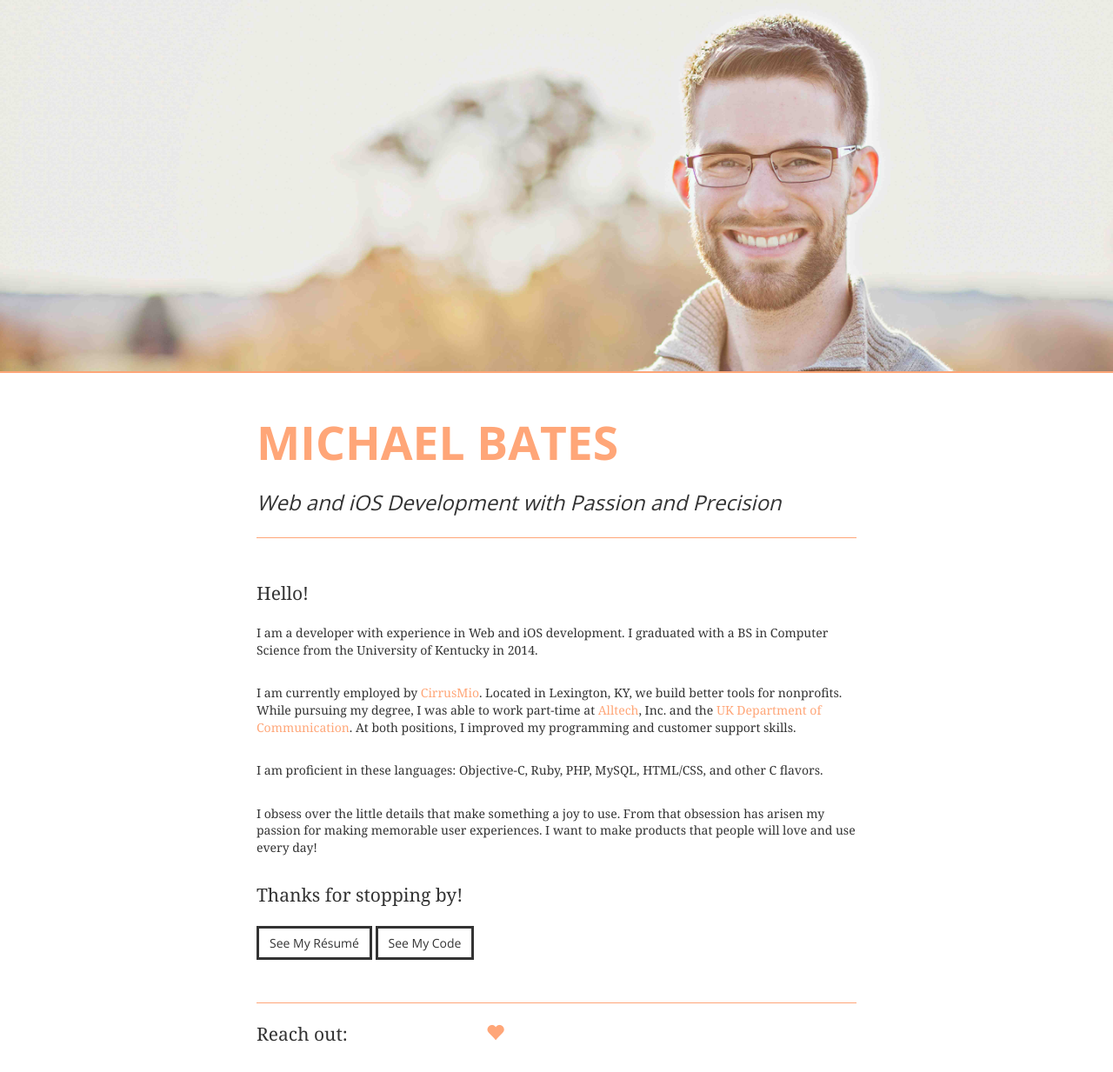
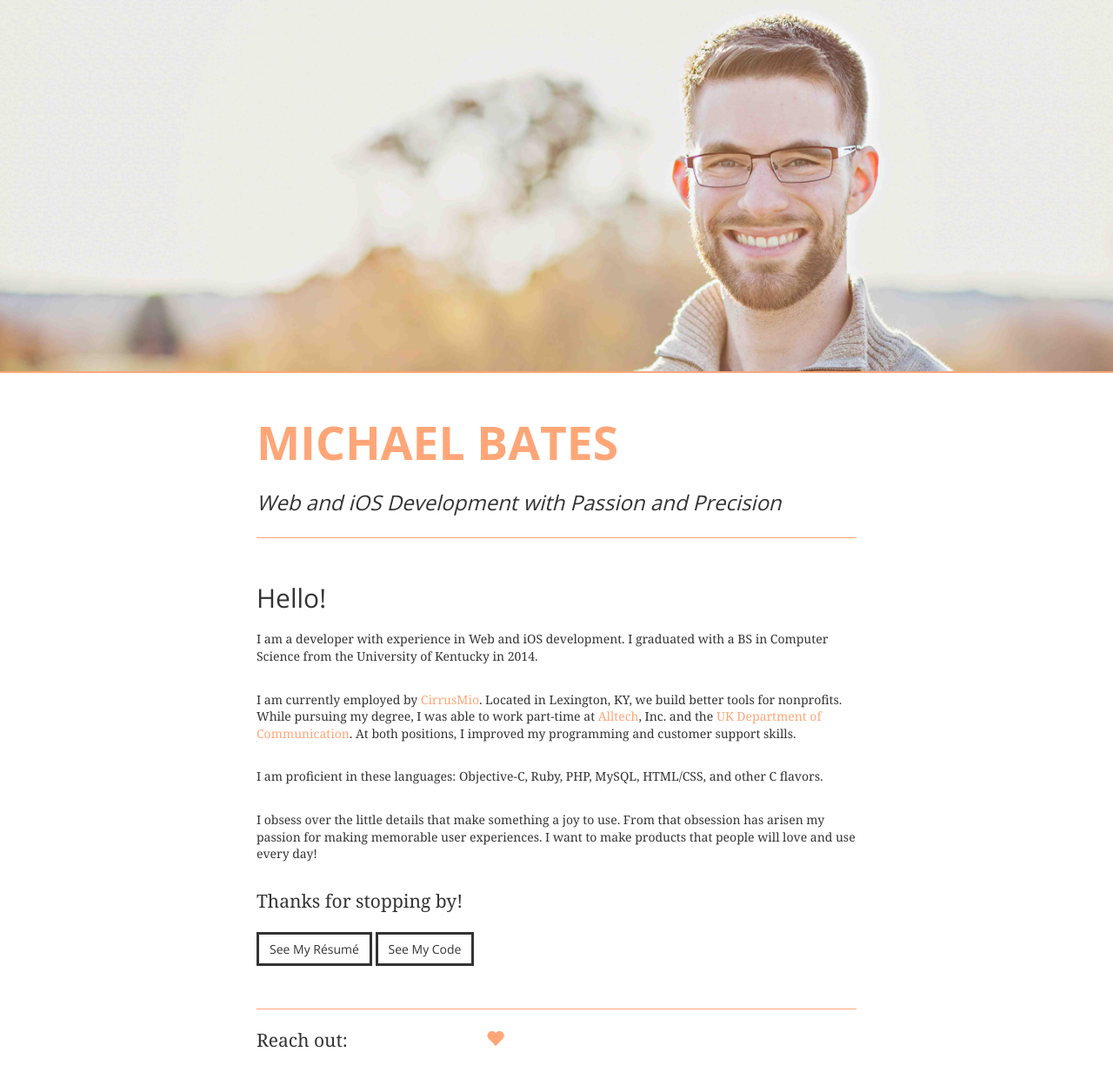
Before and after one commit to mklbtz/mklbtz.github.io, a Jekyll site: the page built from index.html, in a window 1280 px wide. Shown: the whole page at 87% size. Built offline with Jekyll 4.4.1, drawn with Linux system fonts in a browser that asks for light colours; nearby versions of some CDN libraries; some web fonts are replaced; Markdown is read by kramdown in place of the engine named in the settings.

Commit message:
improved spacing between site header and page headers

```diff
--- a/css/custom.css
+++ b/css/custom.css
@@ -13,10 +13,6 @@
 
 #footer {
   margin-top: 2em;
-}
-
-#site-header {
-  margin-bottom: 2em;
 }
 
 /* zocial */
--- a/index.html
+++ b/index.html
@@ -3,7 +3,7 @@ layout: default
 ---
 <img src="http://api.stathat.com/c?ukey=Mzc5NyD9LTBB4AKD3yVSH_HZRusY&key=16p3oNa5cS_nTZSYkZ5WYCBSNXVN&count=1" style="display:none;" width="1" height="1">
 <div class="col-xs-12">
-  <p class="lead">Hello!</p>
+  <h2>Hello!</h2>
   <p>
     I am a developer with experience in Web and iOS development. I graduated with a BS in Computer Science from the University of Kentucky in 2014.
   </p>
--- a/resume.html
+++ b/resume.html
@@ -6,7 +6,7 @@ title: Résumé
 
 <div class="col-xs-12">
 
-  <h2 id="resume">R&eacute;sum&eacute;</h2>
+  <h1 id="resume">R&eacute;sum&eacute;</h1>
   <div class="btn-group">
     <a class="btn btn-default btn-sm" href="/files/Resume.pdf">Download PDF</a>
     <a class="btn btn-default btn-sm" href="/files/Resume.md">Markdown</a>
```
